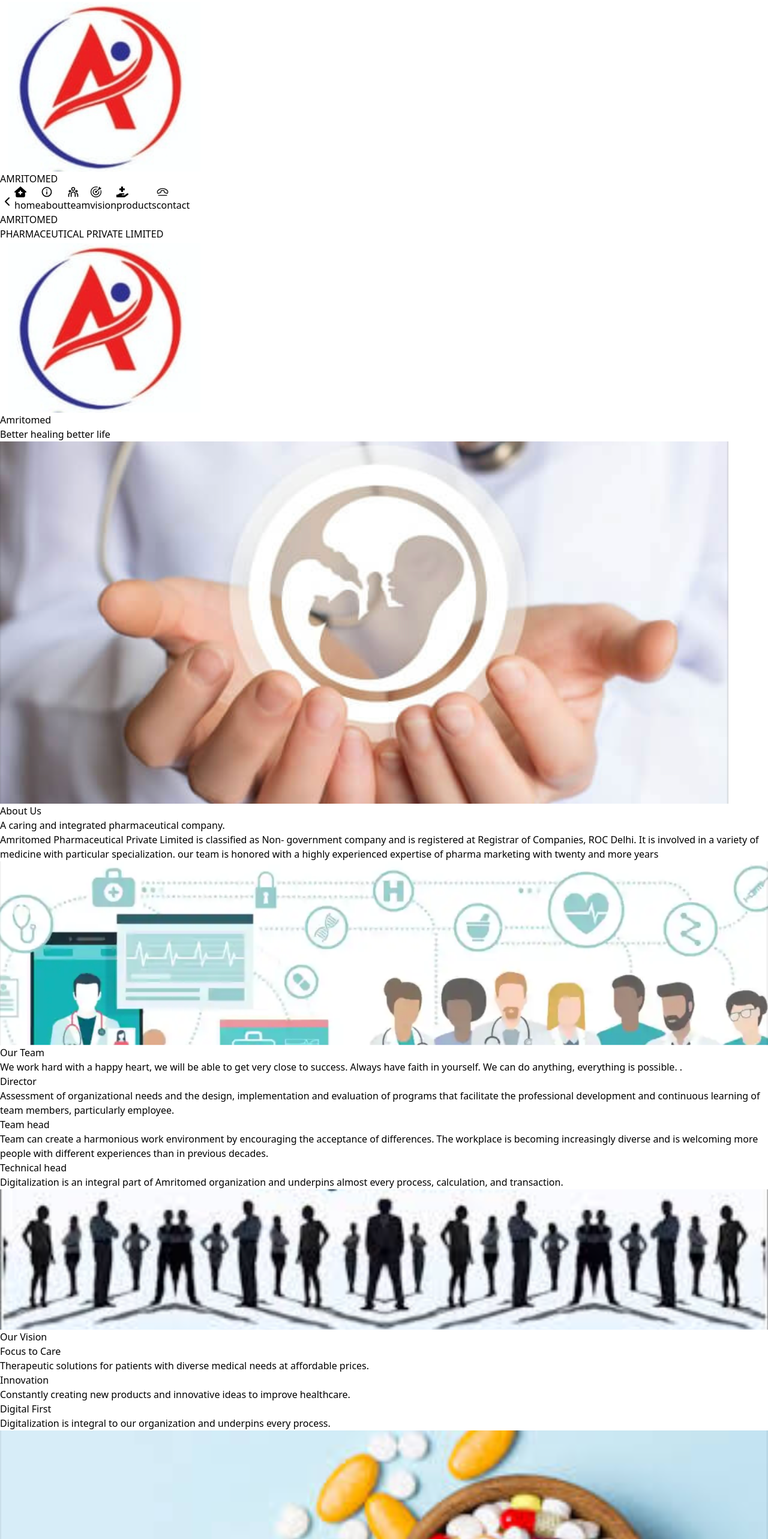
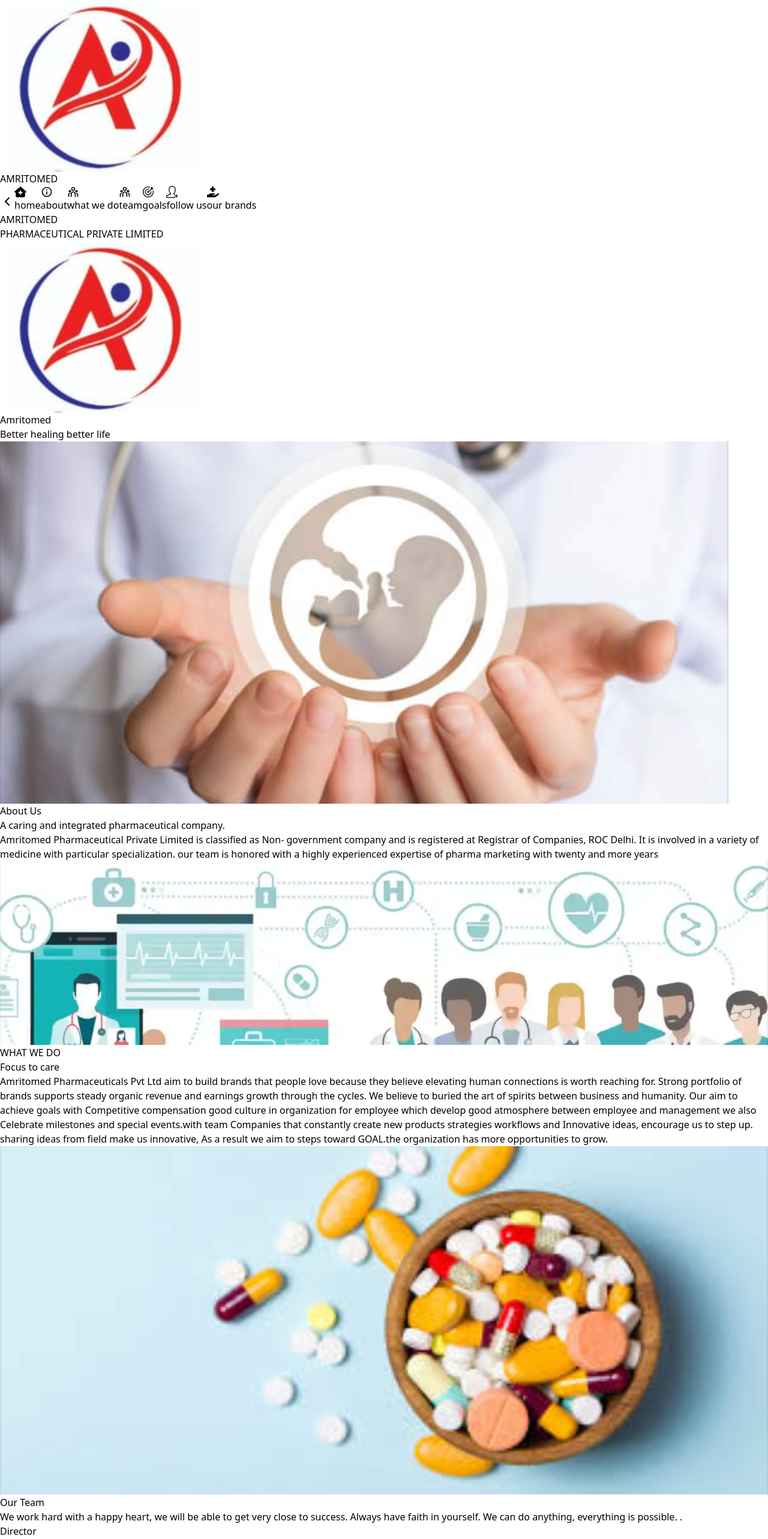
Before and after one commit to Deep1416/amritomed, a React (Vite) app: page / in a window 1280 px wide. Shown: the top 2566 px of the page at 60% size. Built offline with nearby package versions, Linux system fonts and the light colour scheme.

Commit message:
fixed components

```diff
--- a/src/App.tsx
+++ b/src/App.tsx
@@ -2,12 +2,13 @@
 import Header from './components/header/Header';
 import Navbar from './components/navbar/Navbar';
 import Footer from './components/footer/Footer';
-import Home from './pages/Home/Home';
+import Home from './pages/home/Home';
 import About from './pages/about/About';
 import Vision from './pages/vision/Vision';
-import Products from './pages/products/Products';
-import ContactUs from './pages/contact/ContactUs';
 import Team from './pages/team/Team';
+import OurBrands from './pages/our-brands/OurBrands';
+import FollowUs from './pages/follow-us/FollowUs';
+import WhatWeDo from './pages/what-we-do/WhatWeDo';
 
 const App: React.FC = () => {
   const [isOpen, setIsOpen] = useState(false);
@@ -27,17 +28,20 @@
         <section id="about">
           <About />
         </section>
+        <section id="what we do">
+          <WhatWeDo />
+        </section>
         <section id="team">
           <Team />
         </section>
-        <section id="vision">
+        <section id="goals">
           <Vision />
         </section>
-        <section id="products">
-          <Products />
+        <section id="follow us">
+          <FollowUs />
         </section>
-        <section id="contact">
-          <ContactUs />
+        <section id="our brands">
+          <OurBrands />
         </section>
         <Footer />
       </div>
--- a/src/components/navbar/Navbar.tsx
+++ b/src/components/navbar/Navbar.tsx
@@ -1,11 +1,11 @@
 import React, { useEffect, useState } from 'react';
 import { FiChevronLeft, FiChevronRight } from 'react-icons/fi';
-import { PiPhoneDisconnect } from 'react-icons/pi';
 import { RiInformationLine } from 'react-icons/ri';
 import { GoGoal } from 'react-icons/go';
 import { FaHandHoldingMedical } from 'react-icons/fa';
 import { FaHouseMedical } from 'react-icons/fa6';
 import { RiTeamLine } from 'react-icons/ri';
+import { SlUserFollow } from 'react-icons/sl';
 
 type MenuItem = {
   name: string;
@@ -14,10 +14,11 @@
 const menuItems: MenuItem[] = [
   { name: 'home', icon: <FaHouseMedical size={20} /> },
   { name: 'about', icon: <RiInformationLine size={20} /> },
+  { name: 'what we do', icon: <RiTeamLine size={20} /> },
   { name: 'team', icon: <RiTeamLine size={20} /> },
-  { name: 'vision', icon: <GoGoal size={20} /> },
-  { name: 'products', icon: <FaHandHoldingMedical size={20} /> },
-  { name: 'contact', icon: <PiPhoneDisconnect size={20} /> },
+  { name: 'goals', icon: <GoGoal size={20} /> },
+  { name: 'follow us', icon: <SlUserFollow size={20} /> },
+  { name: 'our brands', icon: <FaHandHoldingMedical size={20} /> },
 ];
 
 const Navbar: React.FC<{
@@ -73,10 +74,15 @@
               activeSection === item.name
                 ? 'text-blue-400 font-semibold'
                 : 'text-gray-300 hover:text-white'
-            } flex items-center justify-start gap-3 p-2 rounded hover:bg-gray-700 transition-colors ${isOpen ? '' : 'w-32'}`}
+            } flex items-center justify-start gap-3 p-2 rounded hover:bg-gray-700 transition-colors ${isOpen ? '' : 'w-36'}`}
           >
             <div>{item.icon}</div>
-            {!isOpen && <span>{item.name}</span>}
+
+            <span
+              className={`transition-all duration-300 ${isOpen ? 'hidden' : ''}`}
+            >
+              {item.name}
+            </span>
           </button>
         ))}
       </div>
--- a/src/pages/about/About.tsx
+++ b/src/pages/about/About.tsx
@@ -4,7 +4,7 @@
 
 const About: React.FC = () => {
   return (
-    <div className="bg-white container mx-auto px-6 py-10">
+    <div className="bg-white container mx-auto px-6 py-16">
       <h2 className="text-3xl font-bold text-center mb-5">About Us</h2>
       <h2 className="text-xl font-medium text-center mb-5">
         A caring and integrated pharmaceutical company.
@@ -18,7 +18,7 @@
           expertise of pharma marketing with twenty and more years
         </p>
 
-        <Image src={about} alt="About Us" />
+        <Image src={about} alt="About Us image" />
       </div>
     </div>
   );
--- a/src/pages/contact/ContactUs.tsx
+++ /dev/null
@@ -1,26 +0,0 @@
-import React from 'react';
-
-const ContactUs: React.FC = () => {
-  return (
-    <div className="container mx-auto px-6 py-20 bg-gray-50">
-      <h2 className="text-3xl font-bold text-center mb-12">Contact Us</h2>
-      <div className="max-w-2xl mx-auto">
-        <div className="bg-white rounded-lg shadow-md p-8">
-          <p className="text-gray-600 mb-4">
-            <strong>Email:</strong> admin@amritomed.com
-          </p>
-          <p className="text-gray-600 mb-4">
-            <strong>Phone:</strong> +91-7703542919
-          </p>
-          <p className="text-gray-600">
-            <strong>Address:</strong> Amritomed Pharmaceutical Pvt Ltd, H.N.
-            54655, GALI NO. 5, BLOCK E VIKAS NAGAR NR UTTAM NAGAR NEAR SHYAMA
-            DEEP SCHOOL, DELHI, Delhi
-          </p>
-        </div>
-      </div>
-    </div>
-  );
-};
-
-export default ContactUs;
--- /dev/null
+++ b/src/pages/follow-us/FollowUs.tsx
@@ -0,0 +1,21 @@
+import React from 'react';
+import Image from '../../components/image/Image';
+import followUs from '../../assets/followUs.png';
+
+const FollowUs: React.FC = () => {
+  return (
+    <div className="bg-white container mx-auto px-6 py-16 text-center flex flex-col items-center justify-center">
+      <h2 className="text-3xl font-bold text-center mb-5">Follow Us</h2>
+      <div className="px-10">
+        <p className="text-gray-600 leading-relaxed mb-10 text-lg">
+          Follow us on social media channels to stay updated with the latest
+          treads of Amritomed Pharmaceutical Private Limited.
+        </p>
+
+        <Image src={followUs} alt="Follow us image" />
+      </div>
+    </div>
+  );
+};
+
+export default FollowUs;
--- a/src/pages/products/Products.tsx
+++ b/src/pages/our-brands/OurBrands.tsx
@@ -1,6 +1,6 @@
 import React from 'react';
 
-const Products: React.FC = () => {
+const OurBrands: React.FC = () => {
   return (
     <div className="container mx-auto px-6 py-20 bg-white">
       <h2 className="text-3xl font-bold text-center mb-12">Our Brands</h2>
@@ -25,4 +25,4 @@
   );
 };
 
-export default Products;
+export default OurBrands;
--- a/src/pages/team/Team.tsx
+++ b/src/pages/team/Team.tsx
@@ -6,10 +6,10 @@
 
 const Team: React.FC = () => {
   return (
-    <div className="bg-white container mx-auto px-6 py-10">
+    <div className="bg-white container mx-auto px-6 py-16 text-center">
       <h2 className="text-3xl font-bold text-center mb-5">Our Team</h2>
       <div className="px-10">
-        <p className="text-gray-600 leading-relaxed mb-10 text-lg">
+        <p className="text-gray-600 leading-relaxed mb-10 text-lg px-40">
           We work hard with a happy heart, we will be able to get very close to
           success. Always have faith in yourself. We can do anything, everything
           is possible. .
@@ -19,7 +19,7 @@
             <Cards key={index} title={title} description={description} />
           ))}
         </div>
-        <Image src={team} alt="Our team" />
+        <Image src={team} alt="Our team image" />
       </div>
     </div>
   );
--- a/src/pages/vision/Vision.tsx
+++ b/src/pages/vision/Vision.tsx
@@ -6,8 +6,8 @@
 
 const Vision: React.FC = () => {
   return (
-    <div className="container mx-auto px-6 py-10 bg-gray-50">
-      <h2 className="text-3xl font-bold text-center mb-12">Our Vision</h2>
+    <div className="container mx-auto px-6 py-16 bg-gray-50">
+      <h2 className="text-3xl font-bold text-center mb-12">Goals</h2>
       <div className="grid md:grid-cols-3 gap-8 mb-10">
         {visionData.map(({ title, description }, index) => (
           <Cards key={index} title={title} description={description} />
--- a/src/pages/vision/visionData.ts
+++ b/src/pages/vision/visionData.ts
@@ -2,18 +2,21 @@
 
 export const visionData: ITeamData[] = [
   {
-    title: 'Focus to Care',
-    description:
-      'Therapeutic solutions for patients with diverse medical needs at affordable prices.',
+    title: 'EMPLOYEE',
+    description: `Constantly looking for new ways to improve themselves and
+contribute more to the working. They listen, take feedback seriously and
+are open-minded when presented with new ideas. They aren't afraid to ask
+questions and seek help when needed.`,
   },
   {
-    title: 'Innovation',
-    description:
-      'Constantly creating new products and innovative ideas to improve healthcare.',
+    title: 'VISION',
+    description: `Therapeutic solutions for patients with diverse medical needs at
+affordable price and work towards human welfare by producing and
+delivering innovative products for their health and wellness.`,
   },
   {
-    title: 'Digital First',
+    title: 'MISSION',
     description:
-      'Digitalization is integral to our organization and underpins every process.',
+      'Providing effective affordable and accessible medicines. Ensure employee personal protection.',
   },
 ];
--- /dev/null
+++ b/src/pages/what-we-do/WhatWeDo.tsx
@@ -0,0 +1,32 @@
+import React from 'react';
+import Image from '../../components/image/Image';
+import mission from '../../assets/mission.png';
+
+const WhatWeDo: React.FC = () => {
+  return (
+    <div className="bg-white container mx-auto px-6 py-16 text-center">
+      <h2 className="text-3xl font-bold text-center mb-5">WHAT WE DO</h2>
+      <h2 className="text-xl font-medium text-center mb-5">Focus to care</h2>
+      <div className="px-10">
+        <p className="text-gray-600 leading-relaxed mb-10 text-lg">
+          Amritomed Pharmaceuticals Pvt Ltd aim to build brands that people love
+          because they believe elevating human connections is worth reaching
+          for. Strong portfolio of brands supports steady organic revenue and
+          earnings growth through the cycles. We believe to buried the art of
+          spirits between business and humanity. Our aim to achieve goals with
+          Competitive compensation good culture in organization for employee
+          which develop good atmosphere between employee and management we also
+          Celebrate milestones and special events.with team Companies that
+          constantly create new products strategies workflows and Innovative
+          ideas, encourage us to step up. sharing ideas from field make us
+          innovative, As a result we aim to steps toward GOAL.the organization
+          has more opportunities to grow.
+        </p>
+
+        <Image src={mission} alt="What we do image" />
+      </div>
+    </div>
+  );
+};
+
+export default WhatWeDo;
```
Also changed, not shown: src/components/footer/Footer.tsx (+19 -4 lines), src/assets/followUs.png (added).
